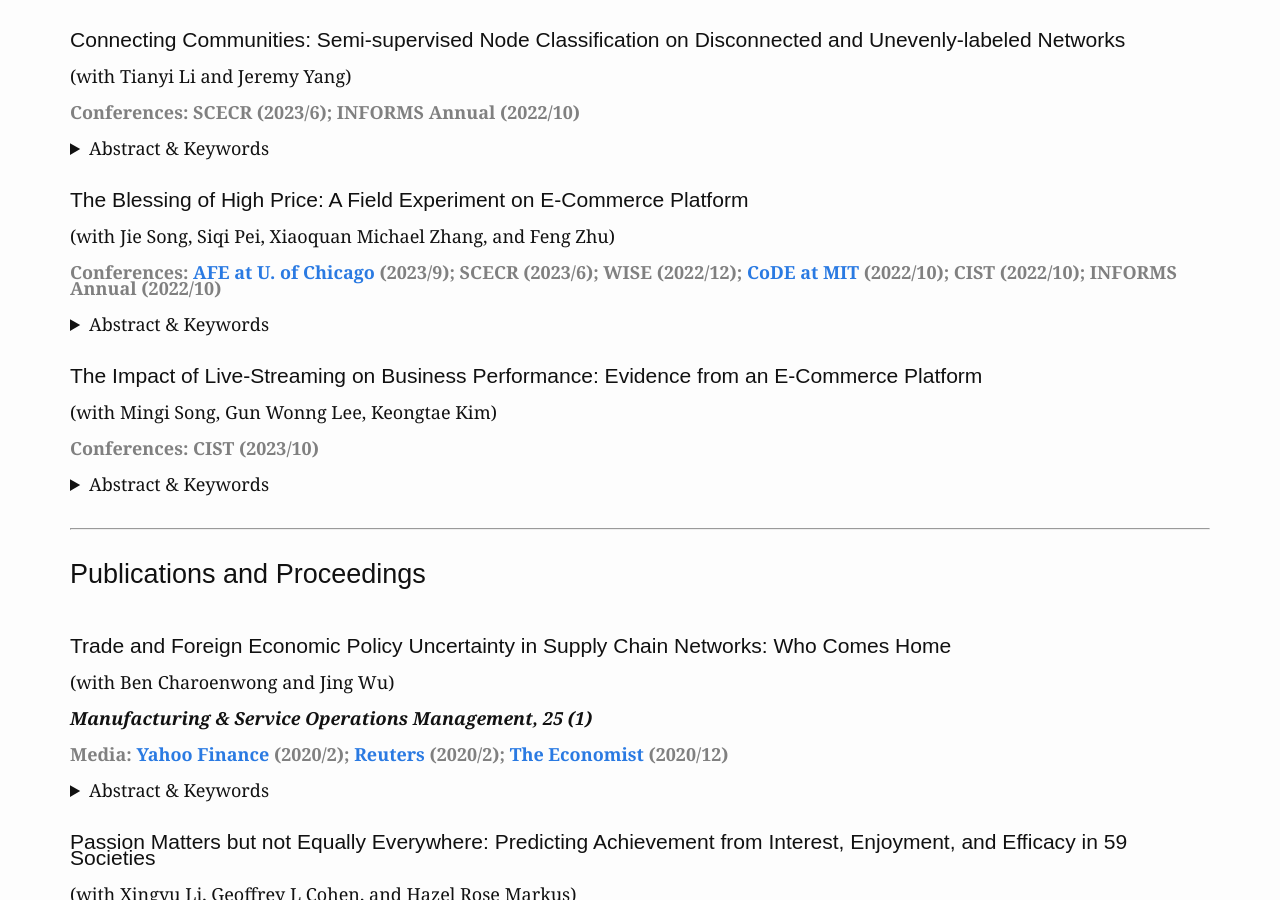
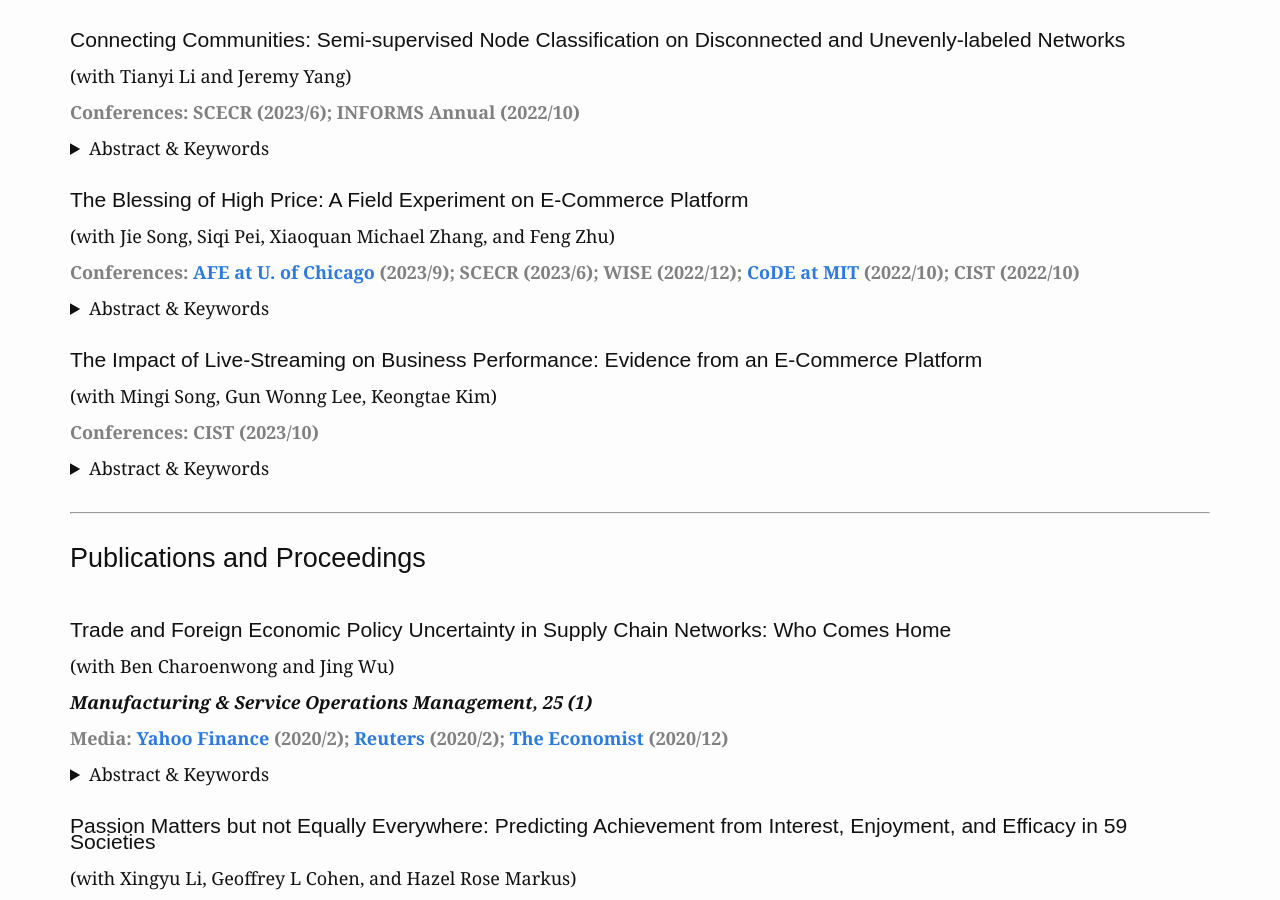
Before and after one commit to miaozhehan99/miaozhehan99.github.io, a Jekyll site: the page built from research.md, in a window 1280 px wide and 900 px high, scrolled down 523 px. Built offline with Jekyll 4.4.1, drawn with Linux system fonts in a browser that asks for light colours.

Commit message:
Update research.md

```diff
--- a/research.md
+++ b/research.md
@@ -68,7 +68,7 @@ Having limited labels is a common challenge for semi-supervised classification w
 (with Jie Song, Siqi Pei, Xiaoquan Michael Zhang, and Feng Zhu)
 
 <span style="color:grey;font-weight:700;font-size:18px">
-    Conferences: [AFE at U. of Chicago](https://economics.uchicago.edu/content/afe-2023) (2023/9); SCECR (2023/6); WISE (2022/12); [CoDE at MIT](https://ide.mit.edu/events/2022-conference-on-digital-experimentation-mit-codemit/) (2022/10); CIST (2022/10); INFORMS Annual (2022/10)
+    Conferences: [AFE at U. of Chicago](https://economics.uchicago.edu/content/afe-2023) (2023/9); SCECR (2023/6); WISE (2022/12); [CoDE at MIT](https://ide.mit.edu/events/2022-conference-on-digital-experimentation-mit-codemit/) (2022/10); CIST (2022/10)
 </span>
 
 <details>
```
